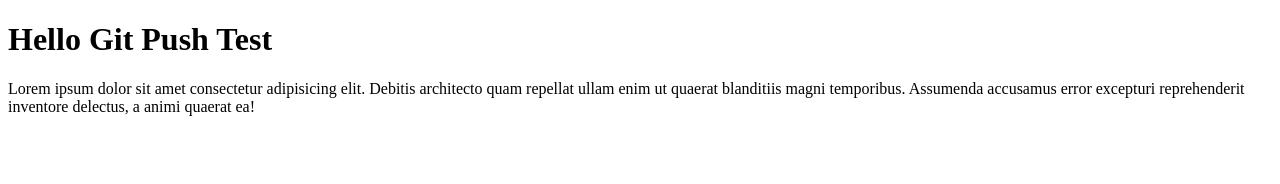
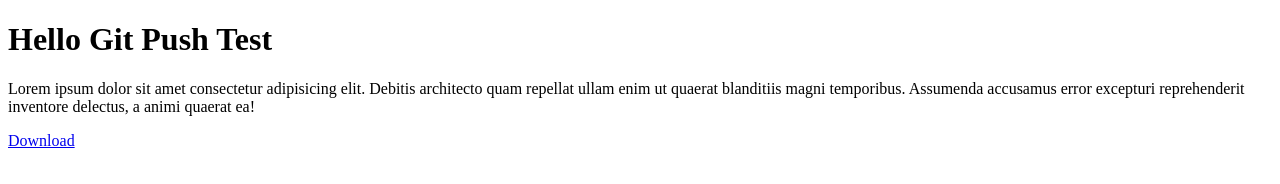
Before and after one commit to PhoneMyatPyaeSone/gittest, a plain HTML site: page index.html in a window 1280 px wide. Drawn offline with Linux system fonts and the light colour scheme.

Commit message:
Update index.html

```diff
--- a/index.html
+++ b/index.html
@@ -12,5 +12,6 @@
             Lorem ipsum dolor sit amet consectetur adipisicing elit. Debitis architecto quam repellat ullam enim ut quaerat blanditiis magni temporibus. Assumenda accusamus error excepturi reprehenderit inventore delectus, a animi quaerat ea!
         </p>
     </header>
+    <a href="css.png" download="">Download</a>
 </body>
 </html>
```
